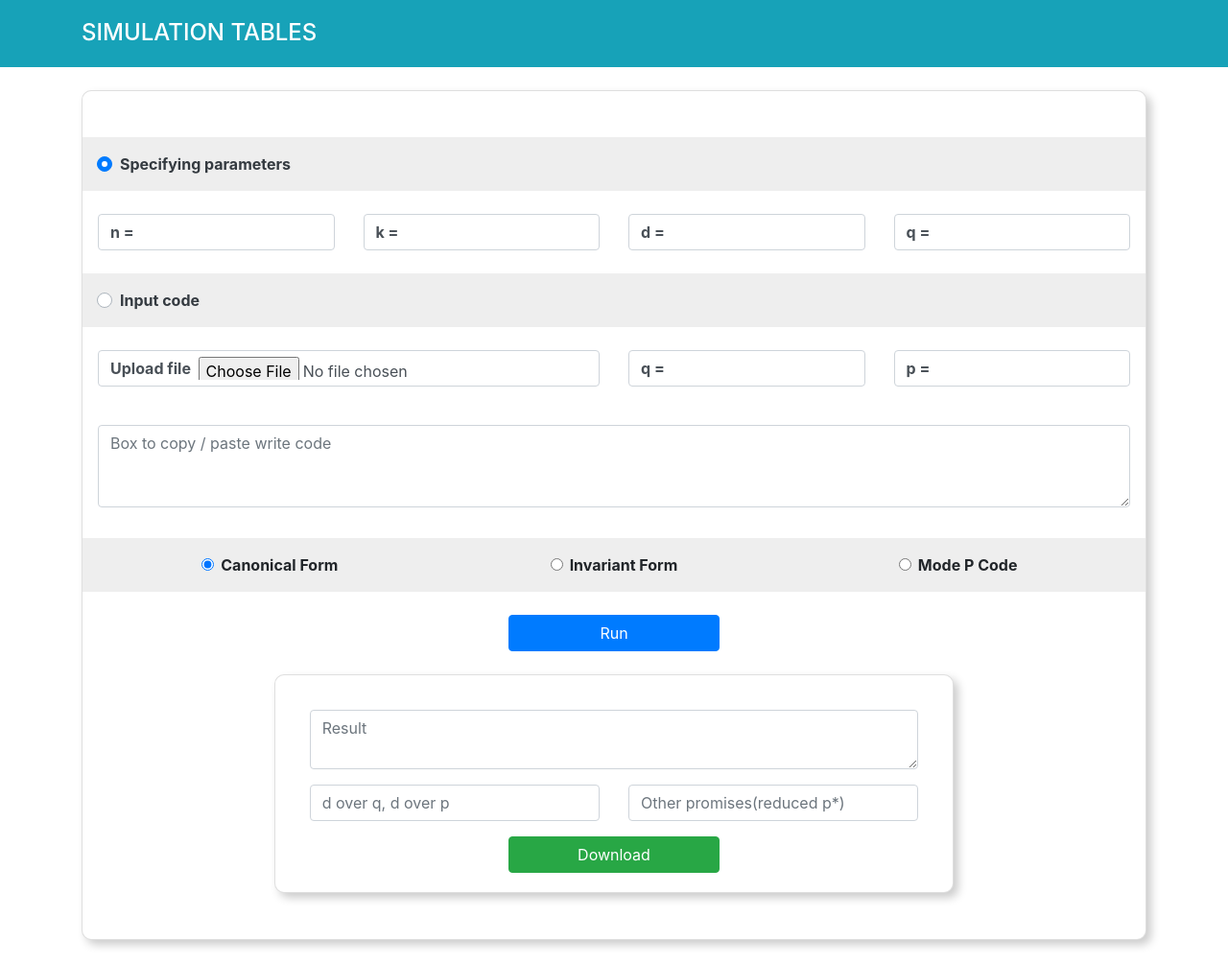
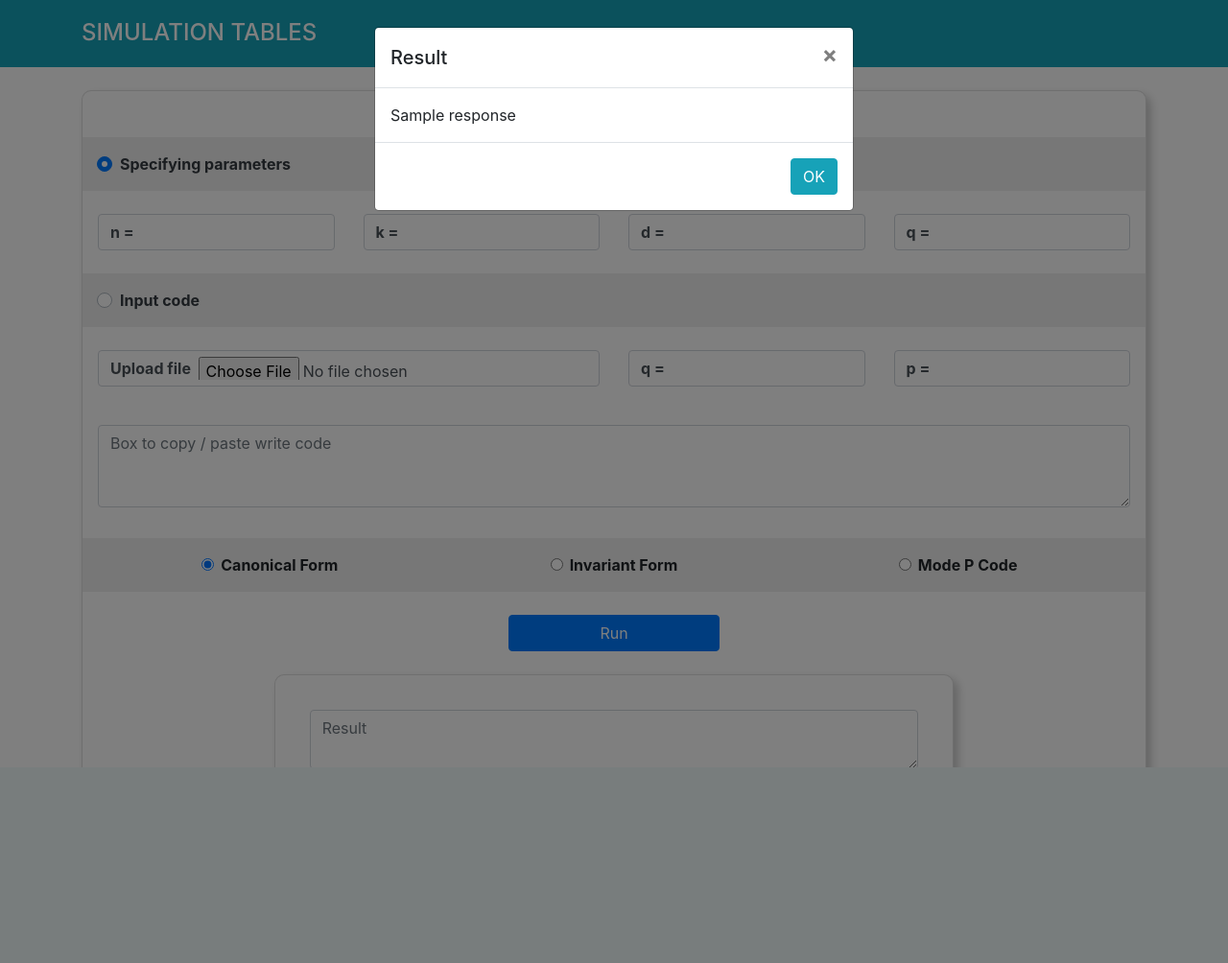
Before and after one commit to SyedMaazHassan/angular-frontend, a Django app: template templates/main.html in a window 1280 px wide. Shown: the whole page at 96% size. After the commit the page ends 800 px from the top, so only its background shows below. Run offline with Django 3.2, Linux system fonts and the light colour scheme; the template is opened without the code that fills it: most values are stand-ins (such as "Sample title", 1, 10 or a date in 2020); some libraries are stand-ins or nearby versions.

Commit message:
second commit

```diff
--- a/templates/main.html
+++ b/templates/main.html
@@ -5,17 +5,37 @@
 
 
 <body>
+    <div class="modal fade" id="myModal" tabindex="-1" role="dialog" aria-labelledby="myModal-label" aria-hidden="true">
+        <div class="modal-dialog" role="document">
+            <div class="modal-content">
+                <div class="modal-header">
+                    <h5 class="modal-title" id="myModalTitle">Result</h5>
+                    <button type="button" class="close" data-dismiss="modal" aria-label="Close">
+                        <span aria-hidden="true">&times;</span>
+                    </button>
+                </div>
+                <div class="modal-body" id="myContent">
+                    <!--Modal content-->
+                </div>
+                <div class="modal-footer">
+                    <!-- <button type="button" class="btn btn-secondary" data-dismiss="modal">Close</button> -->
+                    <button type="button" class="btn btn-info" data-dismiss="modal" aria-label="Close">OK</button>
+                </div>
+            </div>
+        </div>
+    </div>
 
 
     <div class="container py-4">
         <div class="card">
             <!--tips: add .text-center,.text-right to the .card to change card text alignment-->
             <div class="card-body px-0 py-5">
-                <form action="/">
+                <form method="POST"  action="/">
+                    {% csrf_token %}
                     <div class="row px-0 mx-0">
                         <div class="col-sm-12 bg-sss text-dark py-3">
                             <div class="custom-control custom-radio">
-                                <input class="custom-control-input" type="radio" name="exampleRadios" id="exampleRadio1" value="option1" checked>
+                                <input class="custom-control-input" type="radio" name="form-steps" id="form-steps" value="specifying-parameters" checked>
                                 <label class="custom-control-label" for="exampleRadio1">
                                     Specifying parameters
                                 </label>
@@ -58,7 +78,7 @@
                     <div class="row px-0 mx-0">
                         <div class="col-sm-12 bg-sss text-dark py-3">
                             <div class="custom-control custom-radio">
-                                <input class="custom-control-input" type="radio" name="exampleRadios" id="exampleRadio2" value="option2">
+                                <input class="custom-control-input" type="radio" name="form-steps" id="form-steps" value="input-code">
                                 <label class="custom-control-label" for="exampleRadio2">
                                     Input code
                                 </label>
@@ -77,14 +97,14 @@
                         <div class="col-sm-3">
                             <div class="form-control d-flex">
                                 <label>q&nbsp;=</label>
-                                <input class="border-0 p-0 m-0 my-input ml-2" type="number" name="q" value="q">
+                                <input class="border-0 p-0 m-0 my-input ml-2" type="number" name="iq" value="q">
                             </div>
                         </div>
 
                         <div class="col-sm-3">
                             <div class="form-control d-flex">
                                 <label>p&nbsp;=</label>
-                                <input class="border-0 p-0 m-0 my-input ml-2" type="number" name="p" value="p">
+                                <input class="border-0 p-0 m-0 my-input ml-2" type="number" name="ip" value="p">
                             </div>
                         </div>
                     </div>
@@ -188,4 +208,16 @@
 
 
     </div>
+
+<script>
+    var result = "{{ response | safe }}";
+
+    if (result.length > 0) {
+        // alert(result);
+        $("#myContent").text(result);
+        $("#myModal").modal("show");
+    }
+    // console.log(result);
+</script>
+
 </body>
```
Also changed, not shown: application/views.py (+19 -1 lines).
